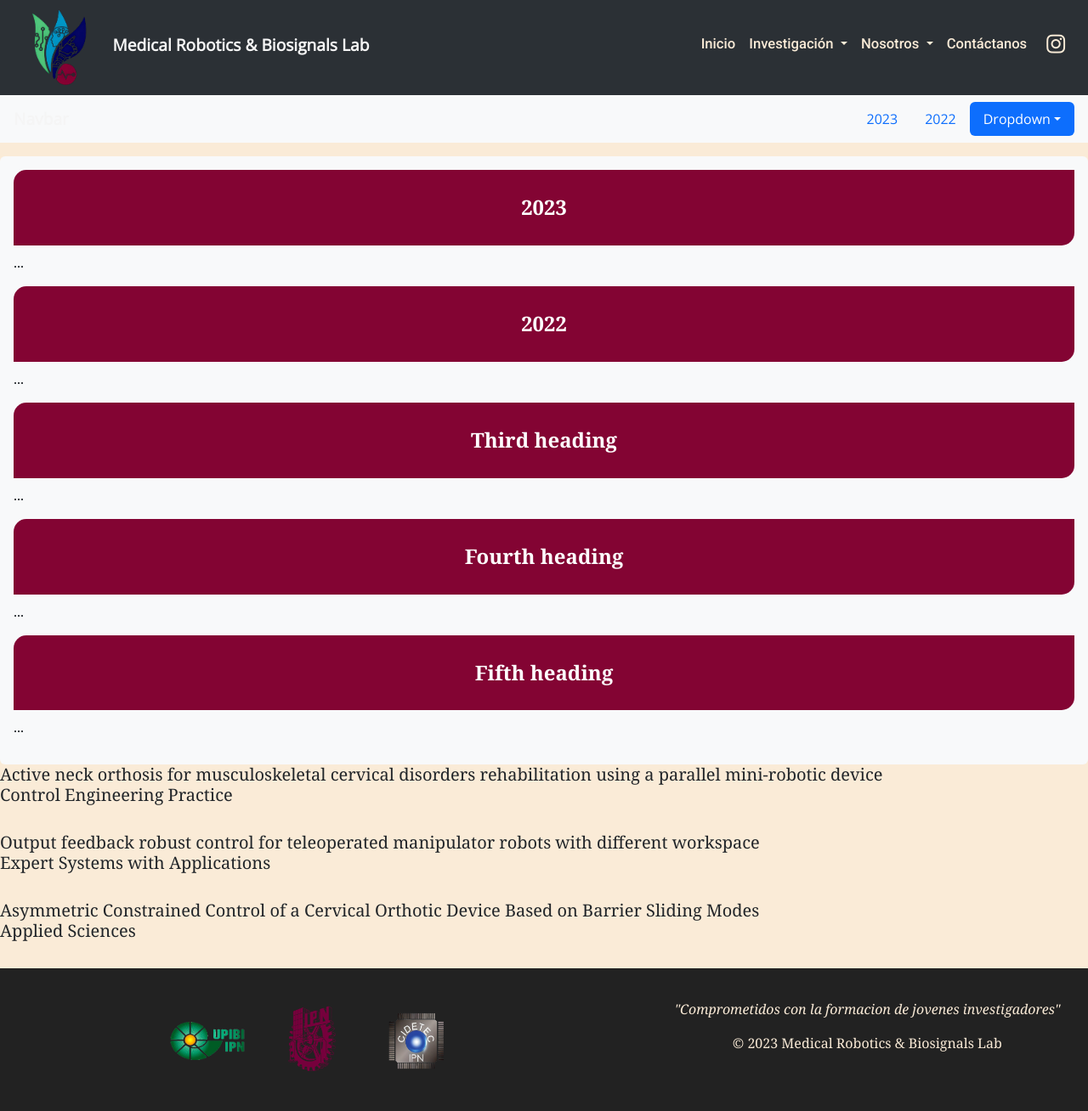
After one commit to megath12/Lab_robotics_siganls_2, a PHP site: page /articulos.php in a window 1280 px wide. The commit adds this page. Shown: the whole page at 85% size. Run offline with PHP 8.4, Linux system fonts and the light colour scheme; data comes from the database, SQL or seed files in the repository; both versions use the stored data as it was after the commit; some libraries are stand-ins or nearby versions.

Commit message:
update PHP

```diff
--- /dev/null
+++ b/articulos.php
@@ -0,0 +1,90 @@
+<?php
+    include_once './code.php';
+?>
+
+<!DOCTYPE html>
+<html lang="en">
+<head>
+    <meta charset="UTF-8">
+    <meta http-equiv="X-UA-Compatible" content="IE=edge">
+    <meta name="viewport" content="width=device-width, initial-scale=1.0">
+
+    <title>Medical Robotics & Biosignals Lab</title>
+    <link href="https://cdn.jsdelivr.net/npm/bootstrap@5.3.0-alpha1/dist/css/bootstrap.min.css" rel="stylesheet" integrity="sha384-GLhlTQ8iRABdZLl6O3oVMWSktQOp6b7In1Zl3/Jr59b6EGGoI1aFkw7cmDA6j6gD" crossorigin="anonymous">
+    <link rel="stylesheet" href="./assets/styles/style.css">
+    <link rel="stylesheet" href="./assets/styles/articulos.css">
+    <link rel="icon" type="image/png" href="./assets/images/logo_pestaña.png">
+    <link rel="preconnect" href="https://fonts.googleapis.com">
+    <link rel="preconnect" href="https://fonts.gstatic.com" crossorigin>
+
+    <link href="https://fonts.googleapis.com/css2?family=Mukta:wght@300&family=Open+Sans:wght@300&family=Roboto+Mono:ital@1&family=Roboto:wght@300;500&display=swap" rel="stylesheet">
+
+</head>
+<body>
+
+    <?php
+        $sql = "SELECT * FROM art22;";
+        $result = mysqli_query($conn,$sql);
+        $resultCheck = mysqli_num_rows($result);
+    ?>
+
+    <nav id="nav-bar"></nav>
+
+
+<nav id="navbar-example2" class="navbar bg-body-tertiary --bs-body-color
+ px-3 mb-3">
+  <a class="navbar-brand" href="">Navbar</a>
+  <ul class="nav nav-pills">
+    <li class="nav-item">
+      <a class="nav-link" href="#scrollspyHeading1">2023</a>
+    </li>
+    <li class="nav-item">
+      <a class="nav-link" href="#scrollspyHeading2">2022</a>
+    </li>
+    <li class="nav-item dropdown">
+      <a class="nav-link dropdown-toggle" data-bs-toggle="dropdown" href="#" role="button" aria-expanded="false">Dropdown</a>
+      <ul class="dropdown-menu">
+        <li><a class="dropdown-item" href="#scrollspyHeading3">Third</a></li>
+        <li><a class="dropdown-item" href="#scrollspyHeading4">Fourth</a></li>
+        <li><hr class="dropdown-divider"></li>
+        <li><a class="dropdown-item" href="#scrollspyHeading5">Fifth</a></li>
+      </ul>
+    </li>
+  </ul>
+</nav>
+<div data-bs-spy="scroll" data-bs-target="#navbar-example2" data-bs-root-margin="0px 0px -40%" data-bs-smooth-scroll="true" class="scrollspy-example bg-body-tertiary p-3 rounded-2" tabindex="0">
+  <h4 id="scrollspyHeading1">2023</h4>
+  <p>...</p>
+  <h4 id="scrollspyHeading2">2022</h4>
+  <p>...</p>
+  <h4 id="scrollspyHeading3">Third heading</h4>
+  <p>...</p>
+  <h4 id="scrollspyHeading4">Fourth heading</h4>
+  <p>...</p>
+  <h4 id="scrollspyHeading5">Fifth heading</h4>
+  <p>...</p>
+</div>
+
+
+    <?php
+                 if($resultCheck>0){
+                    while($row=mysqli_fetch_assoc($result)){
+                        $first=$row['tit'];
+                        $last=$row['revi'];
+                        echo "<h5>$first<br>  $last</h5><br>";
+                    }
+                }
+?>
+
+
+    <footer id="foot-er" class="footer"></footer>
+
+
+      <script src="https://cdn.jsdelivr.net/npm/bootstrap@5.3.0-alpha1/dist/js/bootstrap.bundle.min.js" integrity="sha384-w76AqPfDkMBDXo30jS1Sgez6pr3x5MlQ1ZAGC+nuZB+EYdgRZgiwxhTBTkF7CXvN" crossorigin="anonymous"></script>
+      <script src="https://kit.fontawesome.com/b7d32fcfa1.js" crossorigin="anonymous"></script>
+      <script src="./assets/scripts/scriptIndex.js"></script>
+      <script src="./assets/scripts/script.js"></script>
+
+
+</body>
+</html>
--- a/assets/scripts/script.js
+++ b/assets/scripts/script.js
@@ -25,7 +25,7 @@ nav.innerHTML=`
             Investigación
           </a>
           <ul class="dropdown-menu">
-            <li><a class="dropdown-item" href="./articulos.html">Artículos</a></li>
+            <li><a class="dropdown-item" href="./articulos.php">Artículos</a></li>
             <li><a class="dropdown-item" href="./lineas.html">Líneas</a></li>
             <li><a class="dropdown-item" href="./proyectos.html">Proyectos</a></li>
           </ul>
--- a/assets/styles/articulos.css
+++ b/assets/styles/articulos.css
@@ -64,6 +64,16 @@ a{
 }
 
 
+.tiye{
+   color: rgb(171, 127, 127);
+   font-size: 27px;
+   padding: 0 0 30px 40px;
+}
+
+.dmen{
+   text-align: center;
+}
+
 
 
  @media (max-width: 600px){
--- /dev/null
+++ b/code.php
@@ -0,0 +1,10 @@
+
+<?php
+
+$dbServe ="localhost";
+$dbUser = "root";
+$dbpassword = "";
+$dbName ="dblab";
+$dbPort=3307;
+
+$conn = mysqli_connect($dbServe,$dbUser,$dbpassword,$dbName,$dbPort);
```
Also changed, not shown: articulos2.php (added, +138 -0 lines), assets/SQL/codes.sql (added, +28 -0 lines), integrantes.html (+31 -0 lines), pruebas.html (added).
